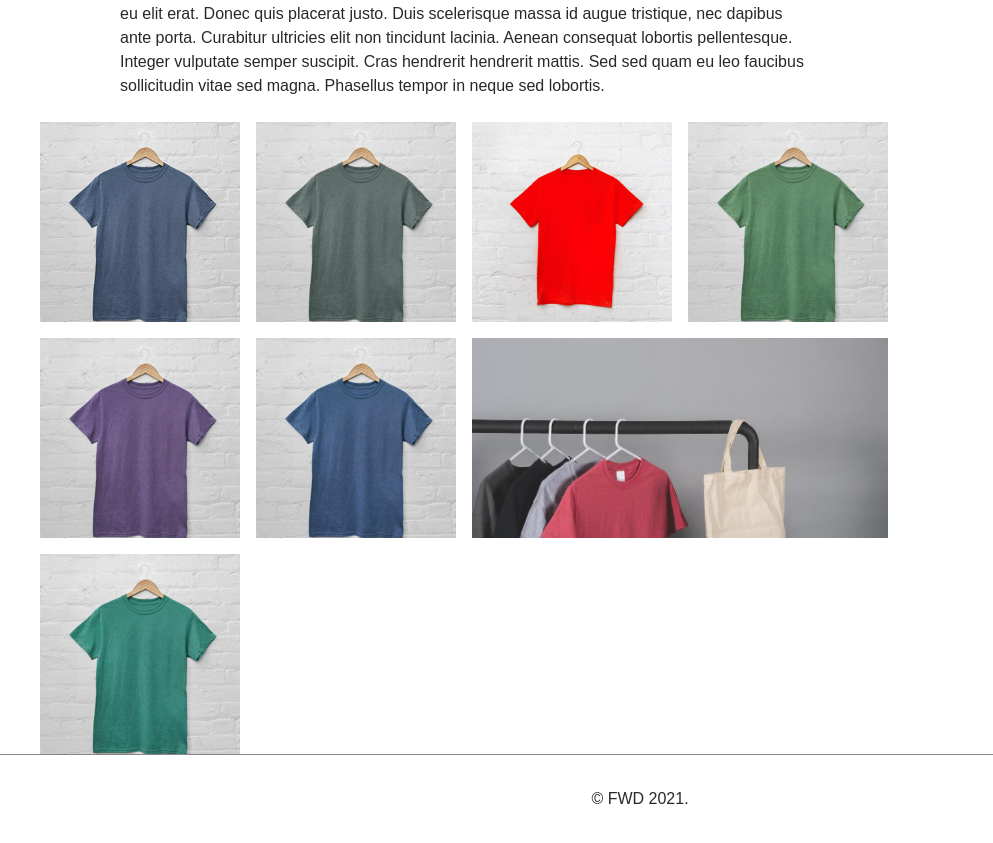
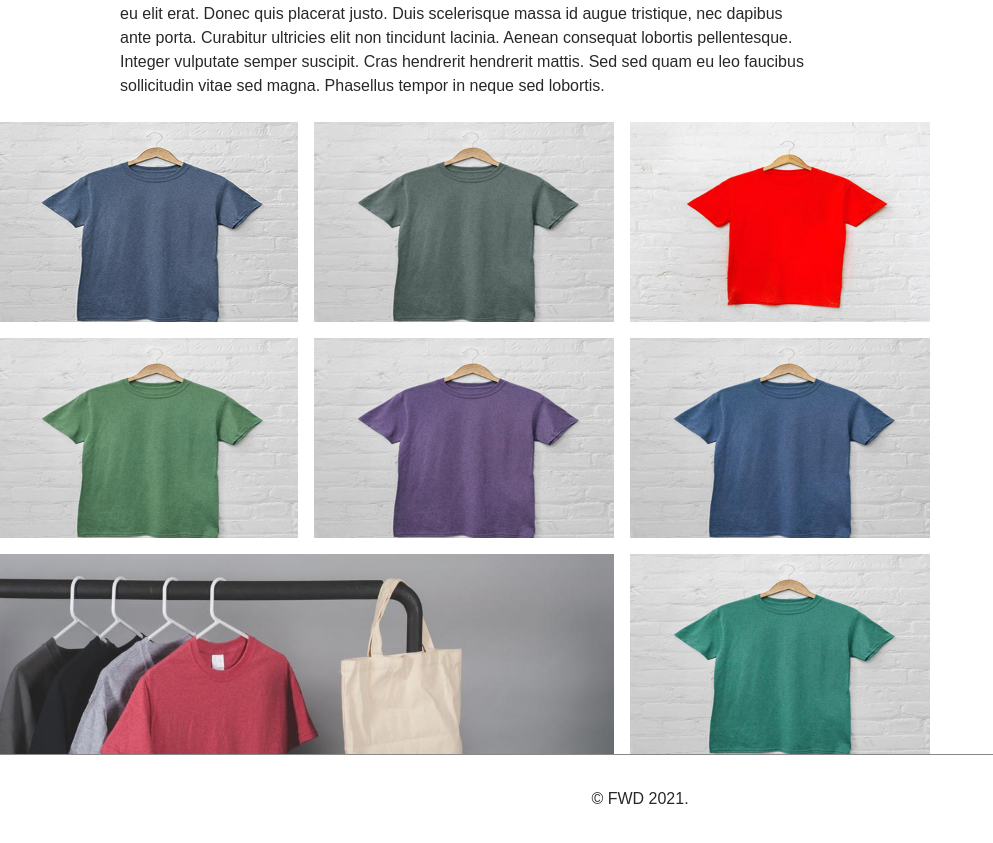
Before and after one commit to Fyff3/day-08, a plain HTML site: page gallery.html in a window 1280 px wide. Shown: the part 800-1643 px from the top of the page, without its empty margins (0-993 px from the left). Drawn offline with Linux system fonts and the light colour scheme.

Commit message:
added justify-items and align items default properties

```diff
--- a/styles/gallery.css
+++ b/styles/gallery.css
@@ -238,8 +238,8 @@ a.site-name {
 	.photo-gallery {
 		display: grid;
 		/*create three columns, 300px wide each  */
-		/* grid-template-columns: 18.75rem 18.75rem 18.75rem; */
-		grid-template-columns: repeat(4, 12.5rem);
+		grid-template-columns: 18.75rem 18.75rem 18.75rem;
+		/* grid-template-columns: repeat(4, 12.5rem); */
 		/* create 2 rows, 200px height each */
 		/* set all row height based on the content in inside the grid items */
 		/* grid-template-rows: 12.5rem 12.5rem; */
@@ -256,6 +256,8 @@ a.site-name {
 		/* grid-template-rows: auto auto; */
 		grid-auto-rows: 12.5rem;
 		gap: 1rem;
+		align-items: stretch;
+		justify-items: stretch;
 
 	}
 
```
